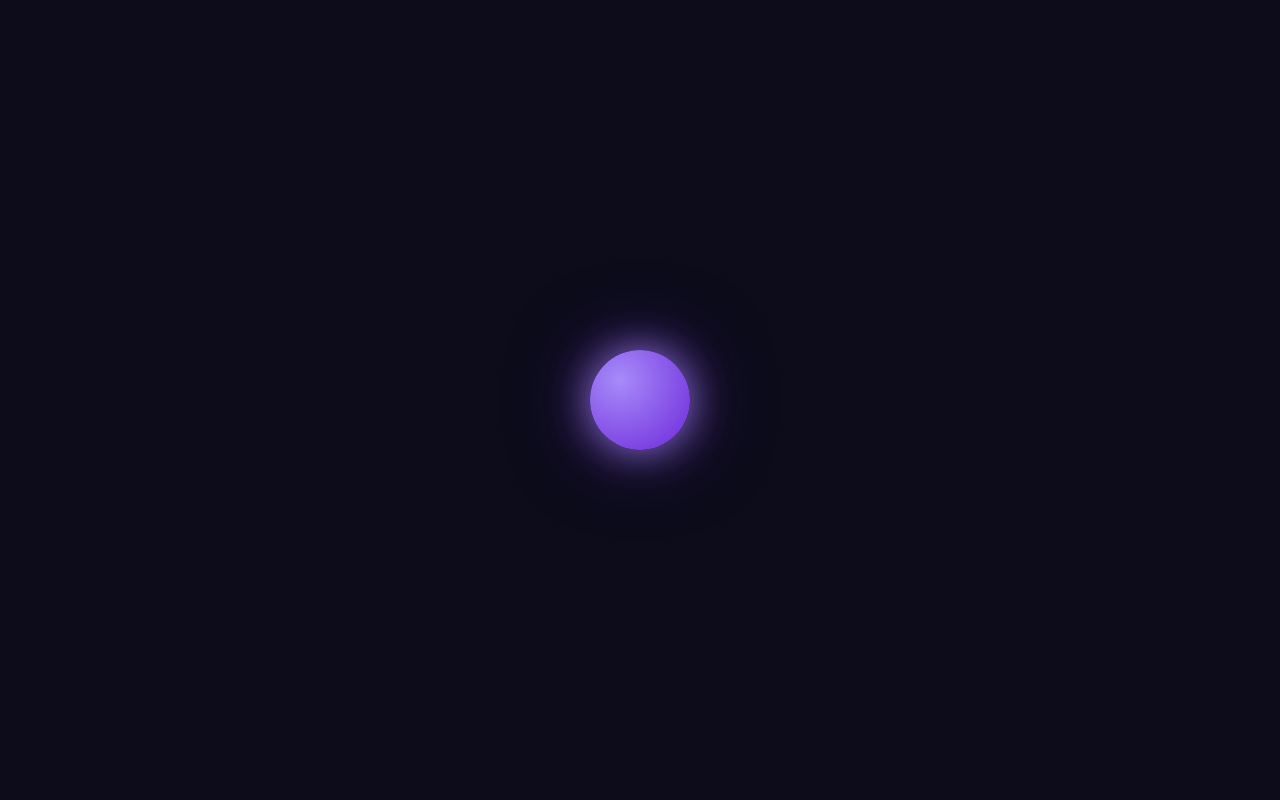
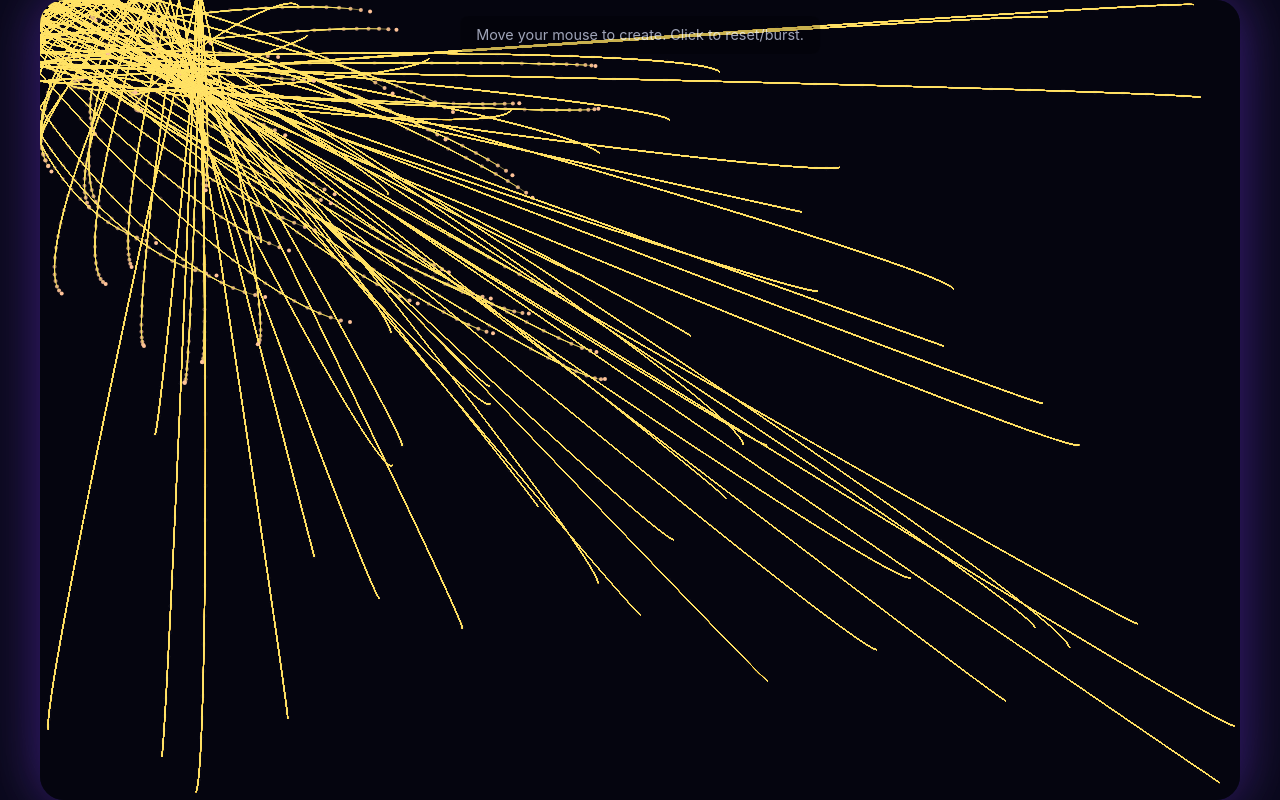
Before and after one commit to delaroth/jenkins_kube, a plain HTML site: page index.html in a window 1280 px wide. Drawn offline with nearby package versions, Linux system fonts and the light colour scheme; animation ran at ten frames a second.

Commit message:
and another website

```diff
--- a/index.html
+++ b/index.html
@@ -3,250 +3,284 @@
 <head>
     <meta charset="UTF-8">
     <meta name="viewport" content="width=device-width, initial-scale=1.0">
-    <title>Your Digital Companion</title>
+    <title>Generative Art Canvas</title>
     <script src="https://cdn.tailwindcss.com"></script>
     <style>
-        /* Custom CSS for the page's overall appearance and animations */
+        /* Custom CSS for the page's overall appearance and canvas styling */
         body {
             font-family: 'Inter', sans-serif; /* Set font to Inter */
             margin: 0; /* Remove default body margin */
             overflow: hidden; /* Hide scrollbars */
-            background-color: #0c0c1a; /* Very dark blue/purple background */
-            display: flex; /* Use flexbox for centering */
+            background-color: #0a0a1a; /* Very dark background */
+            display: flex; /* Use flexbox for centering content */
+            flex-direction: column; /* Stack elements vertically */
             justify-content: center;
             align-items: center;
             min-height: 100vh; /* Ensure body takes at least full viewport height */
-            cursor: default; /* Default cursor */
-            position: relative; /* Needed for absolute positioning of elements */
+            cursor: crosshair; /* A more artistic cursor */
             user-select: none; /* Prevent text selection */
+            color: #e0e7ff; /* Light text color for instructions */
         }
 
-        /* Styling for the digital pet orb */
-        #petOrb {
-            width: 100px;
-            height: 100px;
-            background: radial-gradient(circle at 30% 30%, #a78bfa, #6d28d9); /* Purple gradient */
-            border-radius: 50%; /* Perfect circle */
-            position: absolute; /* Allows movement via JS */
-            box-shadow: 0 0 40px rgba(167, 139, 250, 0.8), 0 0 80px rgba(109, 40, 217, 0.5); /* Glowing effect */
-            transition: transform 0.1s ease-out, background 0.3s ease-out, box-shadow 0.3s ease-out; /* Smooth transitions */
-            will-change: transform, background, box-shadow; /* Optimize rendering */
-            z-index: 10; /* Ensure it's above particles */
-            transform: translate(-50%, -50%); /* Center the orb precisely */
+        canvas {
+            background-color: #0a0a1a; /* Match body background for seamless look */
+            display: block; /* Remove extra space below canvas */
+            width: 100%; /* Make canvas fluid width */
+            height: 100%; /* Make canvas fluid height */
+            max-width: 1200px; /* Max width for larger screens */
+            max-height: 800px; /* Max height for larger screens */
+            border-radius: 1.5rem; /* Rounded corners for the canvas */
+            box-shadow: 0 0 50px rgba(100, 50, 200, 0.5), 0 0 100px rgba(50, 20, 100, 0.3); /* Deep, subtle glow */
+            touch-action: none; /* Prevent default touch actions like scrolling/zooming */
         }
 
-        /* Hover effect for the pet orb */
-        #petOrb:hover {
-            transform: translate(-50%, -50%) scale(1.1); /* Slightly grow on hover */
-            box-shadow: 0 0 60px rgba(167, 139, 250, 1), 0 0 100px rgba(109, 40, 217, 0.7); /* Brighter glow */
+        .instructions {
+            position: absolute;
+            top: 1rem;
+            left: 50%;
+            transform: translateX(-50%);
+            text-align: center;
+            font-size: 0.9rem;
+            opacity: 0.7;
+            padding: 0.5rem 1rem;
+            background-color: rgba(0, 0, 0, 0.3);
+            border-radius: 0.5rem;
+            z-index: 100;
+            /* Responsive font size */
+            @apply text-sm md:text-base;
         }
 
-        /* Styling for the particles emitted by the pet */
-        .particle {
-            position: absolute;
-            background-color: rgba(255, 255, 255, 0.8); /* White semi-transparent */
-            border-radius: 50%; /* Circular particles */
-            opacity: 0; /* Start invisible */
-            animation: particleFadeOut 1.5s forwards ease-out; /* Particle animation */
-            will-change: transform, opacity; /* Optimize rendering */
-            z-index: 5; /* Below the orb */
+        /* Message box for alerts, replacing alert() */
+        #messageBox {
+            position: fixed;
+            top: 50%;
+            left: 50%;
+            transform: translate(-50%, -50%);
+            background-color: rgba(30, 30, 50, 0.95);
+            color: #e0e7ff;
+            padding: 20px 30px;
+            border-radius: 1rem;
+            box-shadow: 0 0 25px rgba(100, 50, 200, 0.7);
+            z-index: 1000;
+            opacity: 0;
+            visibility: hidden;
+            transition: opacity 0.3s ease-in-out, visibility 0.3s ease-in-out;
+            text-align: center;
         }
 
-        /* Keyframe animation for particles: fade out and move */
-        @keyframes particleFadeOut {
-            from { opacity: 0.8; transform: scale(1); }
-            to { opacity: 0; transform: scale(0.5); }
-        }
-
-        /* Styling for the hidden message */
-        #hiddenMessage {
-            position: absolute;
-            color: #e0e7ff; /* Light blue text */
-            font-size: 2rem; /* Base font size */
-            font-weight: 600; /* Semi-bold text */
-            opacity: 0; /* Initially invisible */
-            transform: translateY(50px); /* Start below its final position */
-            transition: opacity 2s ease-in-out, transform 2s ease-in-out; /* Smooth reveal */
-            text-align: center;
-            padding: 20px 30px;
-            background: rgba(20, 20, 40, 0.7); /* Semi-transparent dark background */
-            border-radius: 1rem; /* Rounded corners */
-            box-shadow: 0 0 20px rgba(109, 40, 217, 0.5); /* Subtle purple glow */
-            z-index: 100; /* Ensure it's on top */
-            max-width: 80%; /* Max width for responsiveness */
-            /* Responsive font sizes */
-            @apply text-2xl md:text-3xl lg:text-4xl;
-        }
-
-        /* Class to reveal the hidden message */
-        #hiddenMessage.revealed {
+        #messageBox.show {
             opacity: 1;
-            transform: translateY(0);
+            visibility: visible;
         }
     </style>
 </head>
 <body>
-    <div id="petOrb" style="left: 50%; top: 50%;"></div>
+    <div class="instructions">
+        Move your mouse to create. Click to reset/burst.
+    </div>
+    <canvas id="artCanvas"></canvas>
 
-    <div id="hiddenMessage">
-        You've found a friend in the digital void!
-    </div>
+    <div id="messageBox"></div>
 
     <script>
         // Ensure the Inter font is applied to the document's root element
         document.documentElement.style.fontFamily = "'Inter', sans-serif";
 
-        // Get references to DOM elements
-        const body = document.body;
-        const petOrb = document.getElementById('petOrb');
-        const hiddenMessage = document.getElementById('hiddenMessage');
+        const canvas = document.getElementById('artCanvas');
+        const ctx = canvas.getContext('2d');
+        const messageBox = document.getElementById('messageBox');
 
-        // Orb position and velocity
-        let orbX = window.innerWidth / 2;
-        let orbY = window.innerHeight / 2;
-        let orbVX = 0;
-        let orbVY = 0;
-
-        // Mouse position
-        let mouseX = window.innerWidth / 2;
-        let mouseY = window.innerHeight / 2;
-
-        // Interaction state
-        let interactionCount = 0;
-        const revealThreshold = 10; // Number of interactions before message reveals
-        let messageRevealed = false; // Flag to prevent multiple reveals
+        // Art generation parameters
+        let nodes = []; // Array to hold our "art-generating" nodes
+        const maxNodes = 50; // Maximum number of nodes
+        const nodeSize = 2; // Size of each node (for drawing)
+        const trailLength = 100; // How many previous positions to store for trails
+        let mouseX = canvas.width / 2; // Current mouse X position
+        let mouseY = canvas.height / 2; // Current mouse Y position
+        let hue = 0; // Starting hue for color cycling
+        let interactionCounter = 0; // Counter for interactions to trigger events
+        const resetThreshold = 5; // Number of clicks to trigger a full reset/burst
 
         /**
-         * Updates the orb's position and creates particles.
+         * Displays a temporary message to the user.
+         * @param {string} message - The message to display.
+         * @param {number} duration - How long to display the message in milliseconds.
          */
-        function animateOrb() {
-            // Calculate force towards mouse
-            const dx = mouseX - orbX;
-            const dy = mouseY - orbY;
-            const distance = Math.sqrt(dx * dx + dy * dy);
-
-            // Apply attraction force
-            const attractionStrength = 0.02; // How strongly the orb follows the mouse
-            orbVX += dx * attractionStrength;
-            orbVY += dy * attractionStrength;
-
-            // Apply damping to prevent infinite acceleration
-            const damping = 0.9;
-            orbVX *= damping;
-            orbVY *= damping;
-
-            // Update orb position
-            orbX += orbVX;
-            orbY += orbVY;
-
-            // Keep orb within bounds (optional, but good for control)
-            const padding = 50; // Keep orb away from edges
-            orbX = Math.max(padding, Math.min(orbX, window.innerWidth - padding));
-            orbY = Math.max(padding, Math.min(orbY, window.innerHeight - padding));
-
-            // Apply new position to the orb using transform for performance
-            petOrb.style.left = `${orbX}px`;
-            petOrb.style.top = `${orbY}px`;
-
-            // Request next animation frame
-            requestAnimationFrame(animateOrb);
+        function showMessageBox(message, duration = 2000) {
+            messageBox.textContent = message;
+            messageBox.classList.add('show');
+            setTimeout(() => {
+                messageBox.classList.remove('show');
+            }, duration);
         }
 
         /**
-         * Creates a small particle element and animates it.
-         * @param {number} x - X coordinate for the particle.
-         * @param {number} y - Y coordinate for the particle.
+         * Node class for generative art elements.
+         * Each node has a position, velocity, and stores its history for trails.
          */
-        function createParticle(x, y) {
-            const particle = document.createElement('div');
-            const size = Math.random() * 8 + 4; // Random size between 4px and 12px
-            particle.className = 'particle';
-            particle.style.width = `${size}px`;
-            particle.style.height = `${size}px`;
-            particle.style.left = `${x}px`;
-            particle.style.top = `${y}px`;
-            body.appendChild(particle);
+        class Node {
+            constructor(x, y) {
+                this.x = x;
+                this.y = y;
+                this.vx = (Math.random() - 0.5) * 5; // Random initial velocity
+                this.vy = (Math.random() - 0.5) * 5;
+                this.history = []; // Stores past positions for drawing trails
+                this.life = 1; // Used for fading in/out or other life cycle effects
+            }
 
-            // Random direction and speed for particle movement
-            const angle = Math.random() * Math.PI * 2;
-            const speed = Math.random() * 30 + 20; // Distance to travel
-            const targetX = x + Math.cos(angle) * speed;
-            const targetY = y + Math.sin(angle) * speed;
+            /**
+             * Updates the node's position and history.
+             * Attracts the node towards the mouse cursor.
+             */
+            update() {
+                // Store current position in history
+                this.history.push({ x: this.x, y: this.y });
+                if (this.history.length > trailLength) {
+                    this.history.shift(); // Remove oldest position if history is too long
+                }
 
-            // Apply animation using CSS transform for smooth movement
-            particle.style.transform = `translate(${targetX - x}px, ${targetY - y}px)`;
+                // Attraction to mouse
+                const dx = mouseX - this.x;
+                const dy = mouseY - this.y;
+                const distance = Math.sqrt(dx * dx + dy * dy);
+                const attractionForce = 0.005; // Strength of attraction
 
-            // Remove particle after its animation
-            particle.addEventListener('animationend', () => {
-                particle.remove();
-            });
+                this.vx += dx * attractionForce;
+                this.vy += dy * attractionForce;
+
+                // Apply damping to prevent infinite acceleration
+                this.vx *= 0.97;
+                this.vy *= 0.97;
+
+                // Update position
+                this.x += this.vx;
+                this.y += this.vy;
+
+                // Boundary collision: Bounce off edges
+                if (this.x < 0 || this.x > canvas.width) {
+                    this.vx *= -1;
+                    this.x = Math.max(0, Math.min(this.x, canvas.width)); // Keep within bounds
+                }
+                if (this.y < 0 || this.y > canvas.height) {
+                    this.vy *= -1;
+                    this.y = Math.max(0, Math.min(this.y, canvas.height)); // Keep within bounds
+                }
+            }
+
+            /**
+             * Draws the node and its trail on the canvas.
+             */
+            draw() {
+                // Draw trail
+                ctx.beginPath();
+                ctx.moveTo(this.history[0].x, this.history[0].y);
+                for (let i = 1; i < this.history.length; i++) {
+                    const point = this.history[i];
+                    // Calculate opacity based on age in trail
+                    const alpha = i / this.history.length * 0.5; // Fades out towards the end of the trail
+                    ctx.lineTo(point.x, point.y);
+                    // Dynamically change color along the trail based on hue cycle
+                    ctx.strokeStyle = `hsla(${hue + i * 0.5}, 100%, 70%, ${alpha})`;
+                    ctx.stroke();
+                }
+                ctx.closePath();
+
+                // Draw current node (optional, can be just trails)
+                ctx.fillStyle = `hsl(${hue}, 100%, 80%)`;
+                ctx.beginPath();
+                ctx.arc(this.x, this.y, nodeSize, 0, Math.PI * 2);
+                ctx.fill();
+            }
         }
 
         /**
-         * Handles mouse movement over the body.
-         * Updates mouseX, mouseY and triggers particle emission if over the orb.
-         * @param {MouseEvent} e - The mouse event object.
+         * Initializes the canvas dimensions and sets up the initial nodes.
          */
-        body.addEventListener('mousemove', (e) => {
-            mouseX = e.clientX;
-            mouseY = e.clientY;
+        function initCanvas() {
+            // Set canvas dimensions to fill the window
+            canvas.width = window.innerWidth;
+            canvas.height = window.innerHeight;
 
-            // Check if mouse is over the orb to emit particles
-            const orbRect = petOrb.getBoundingClientRect();
-            const orbCenterX = orbRect.left + orbRect.width / 2;
-            const orbCenterY = orbRect.top + orbRect.height / 2;
-            const distanceToOrb = Math.sqrt(
-                Math.pow(e.clientX - orbCenterX, 2) +
-                Math.pow(e.clientY - orbCenterY, 2)
-            );
+            // Adjust for max-width/height constraints
+            if (canvas.width > 1200) canvas.width = 1200;
+            if (canvas.height > 800) canvas.height = 800;
 
-            // Emit particles if mouse is close to the orb
-            if (distanceToOrb < orbRect.width / 2 + 20) { // Add a small buffer
-                if (Math.random() < 0.3) { // Emit particles randomly
-                    createParticle(e.clientX, e.clientY);
+            // Clear existing nodes and create new ones for a fresh start
+            nodes = [];
+            for (let i = 0; i < maxNodes; i++) {
+                // Start nodes randomly across the canvas
+                nodes.push(new Node(
+                    Math.random() * canvas.width,
+                    Math.random() * canvas.height
+                ));
+            }
+            showMessageBox("Art is generating...", 1500);
+        }
+
+        /**
+         * The main animation loop for the generative art.
+         */
+        function animate() {
+            // Gradually clear the canvas with a semi-transparent overlay to create fading trails
+            ctx.fillStyle = 'rgba(10, 10, 26, 0.1)'; // Matches background, but with transparency
+            ctx.fillRect(0, 0, canvas.width, canvas.height);
+
+            // Update and draw each node
+            nodes.forEach(node => {
+                node.update();
+                node.draw();
+            });
+
+            // Cycle through hue for color animation
+            hue = (hue + 0.5) % 360; // Increment hue slowly
+
+            requestAnimationFrame(animate); // Loop the animation
+        }
+
+        // --- Event Listeners ---
+
+        // Update mouse coordinates
+        canvas.addEventListener('mousemove', (e) => {
+            // Get mouse position relative to the canvas
+            const rect = canvas.getBoundingClientRect();
+            mouseX = e.clientX - rect.left;
+            mouseY = e.clientY - rect.top;
+        });
+
+        // Handle clicks: trigger a burst/reset
+        canvas.addEventListener('click', () => {
+            interactionCounter++;
+            if (interactionCounter >= resetThreshold) {
+                // Reset nodes to new random positions, creating a "burst" effect
+                nodes.forEach(node => {
+                    node.x = mouseX + (Math.random() - 0.5) * 100; // Scatter around click
+                    node.y = mouseY + (Math.random() - 0.5) * 100;
+                    node.vx = (Math.random() - 0.5) * 20; // Give them a strong push
+                    node.vy = (Math.random() - 0.5) * 20;
+                    node.history = []; // Clear history for new trails
+                });
+                interactionCounter = 0; // Reset counter
+                showMessageBox("New patterns emerge!", 1500);
+            } else {
+                // For non-reset clicks, just add a few new nodes near the click
+                for (let i = 0; i < 5; i++) {
+                    if (nodes.length < maxNodes) {
+                        nodes.push(new Node(mouseX + (Math.random() - 0.5) * 50, mouseY + (Math.random() - 0.5) * 50));
+                    }
                 }
             }
         });
 
-        /**
-         * Handles clicks on the body.
-         * Triggers a 'pet' reaction and reveals message after threshold.
-         */
-        body.addEventListener('click', () => {
-            interactionCount++;
-
-            // Change orb color temporarily on click
-            petOrb.style.background = 'radial-gradient(circle at 30% 30%, #facc15, #eab308)'; // Yellow gradient
-            setTimeout(() => {
-                petOrb.style.background = 'radial-gradient(circle at 30% 30%, #a78bfa, #6d28d9)'; // Back to purple
-            }, 200); // Quick flash
-
-            // Emit a burst of particles on click
-            for (let i = 0; i < 5; i++) {
-                createParticle(orbX + Math.random() * 20 - 10, orbY + Math.random() * 20 - 10);
-            }
-
-            // Reveal message if interaction threshold is met and not already revealed
-            if (interactionCount >= revealThreshold && !messageRevealed) {
-                hiddenMessage.classList.add('revealed');
-                messageRevealed = true;
-            }
+        // Handle window resizing
+        window.addEventListener('resize', () => {
+            initCanvas(); // Re-initialize canvas dimensions and nodes on resize
         });
 
-        // Start the orb animation loop when the page loads
+        // Initialize canvas and start animation loop when the window loads
         window.onload = function() {
-            animateOrb();
+            initCanvas();
+            animate();
         };
-
-        // Handle window resizing: Adjust orb position to stay centered if it was initially centered
-        window.addEventListener('resize', () => {
-            if (!messageRevealed) { // Only recenter if message hasn't been revealed yet
-                orbX = window.innerWidth / 2;
-                orbY = window.innerHeight / 2;
-                petOrb.style.left = `${orbX}px`;
-                petOrb.style.top = `${orbY}px`;
-            }
-        });
     </script>
 </body>
 </html>
```
